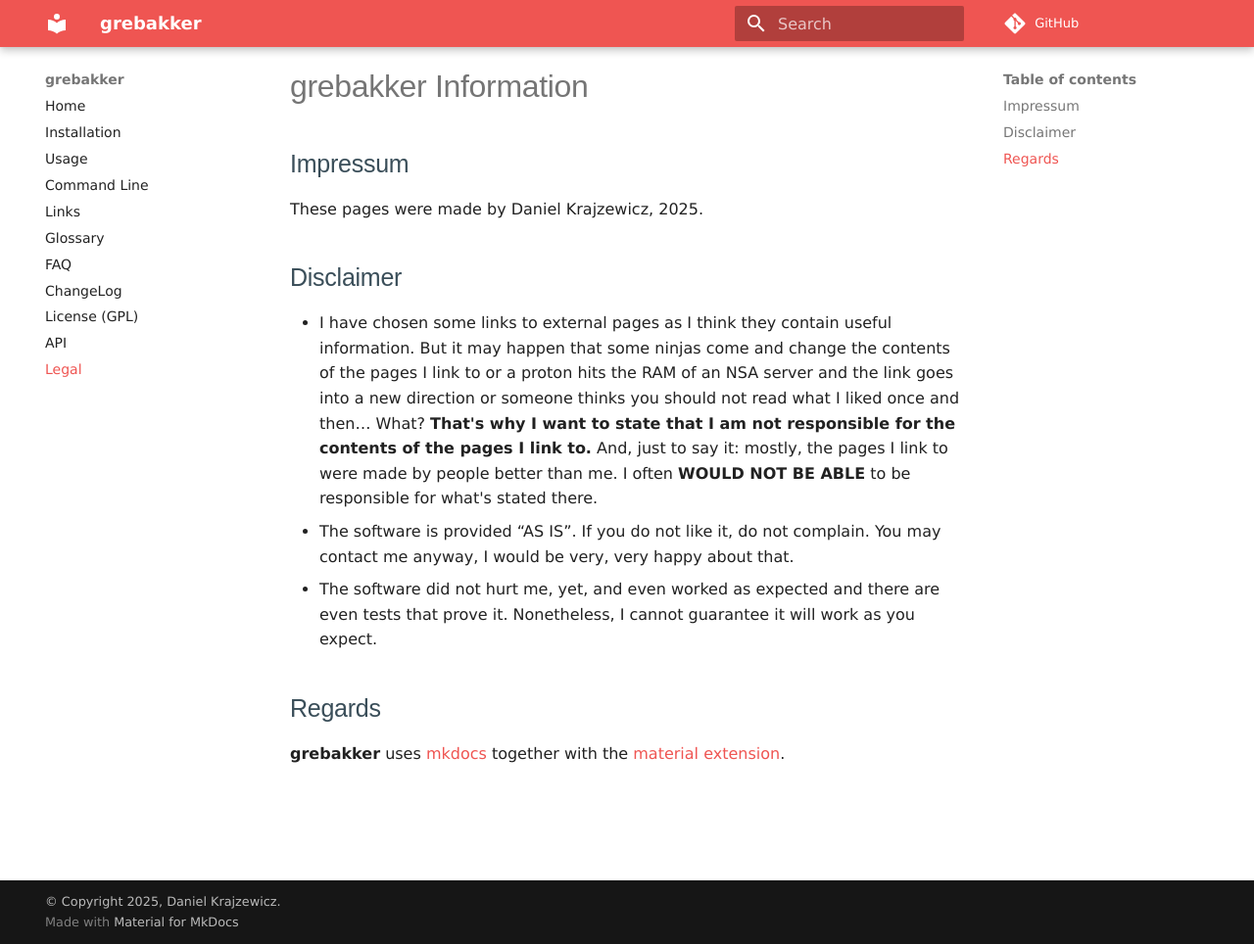
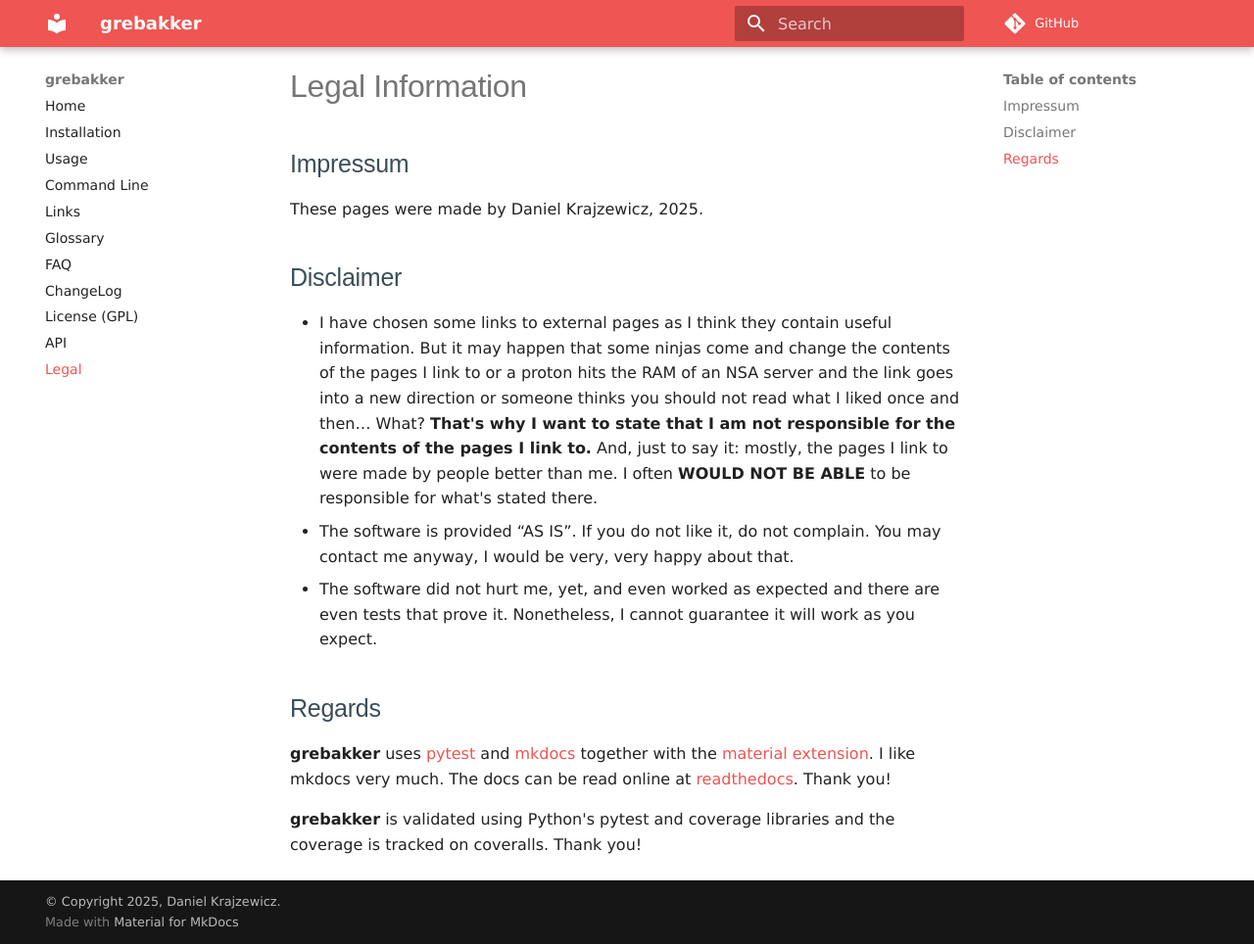
Before and after one commit to dkrajzew/grebakker, an MkDocs documentation site: the page built from docs/legal.md, in a window 1280 px wide and 964 px high. Shown: the whole window at 98% size. Built offline with MkDocs 1.6.1 and Material for MkDocs 9.7.7, drawn with Linux system fonts in a browser that asks for light colours; comment, search, counter and statistics services are not loaded.

```diff
--- a/docs/legal.md
+++ b/docs/legal.md
@@ -1,4 +1,4 @@
-# grebakker Information
+# Legal Information
 
 ## Impressum
 
@@ -16,4 +16,6 @@ These pages were made by Daniel Krajzewicz, 2025.
 
 ## Regards
 
-**grebakker** uses [mkdocs](https://www.mkdocs.org/) together with the [material extension](https://squidfunk.github.io/mkdocs-material/).
+**grebakker** uses [pytest](https://pytest.org) and [mkdocs](https://www.mkdocs.org/) together with the [material extension](https://squidfunk.github.io/mkdocs-material/). I like mkdocs very much. The docs can be read online at [readthedocs](https://grebakker.readthedocs.io/en/latest/). Thank you!
+
+**grebakker** is validated using Python's pytest and coverage libraries and the coverage is tracked on coveralls. Thank you!
```
Also changed, not shown: docs/index.md (+19 -31 lines).
